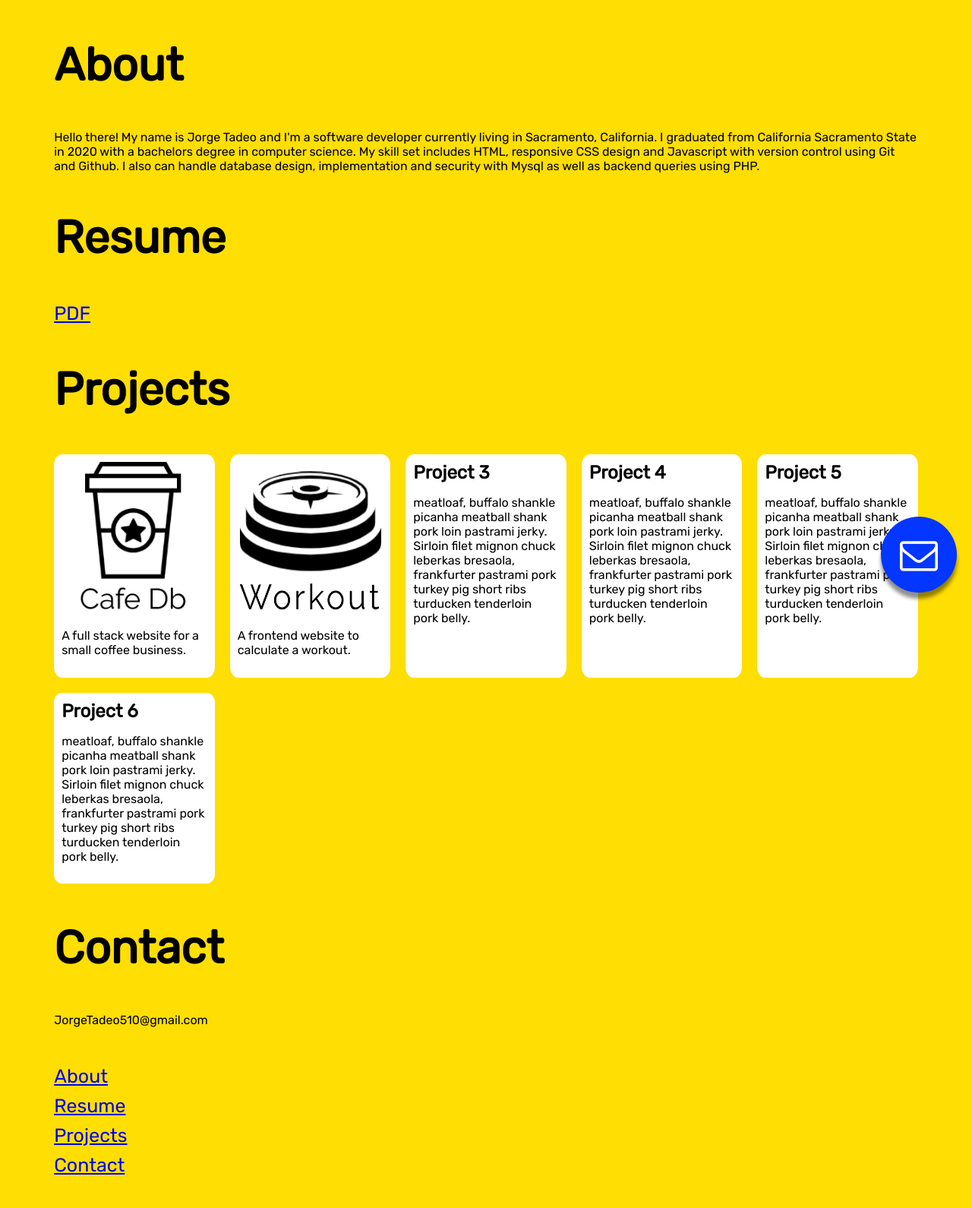
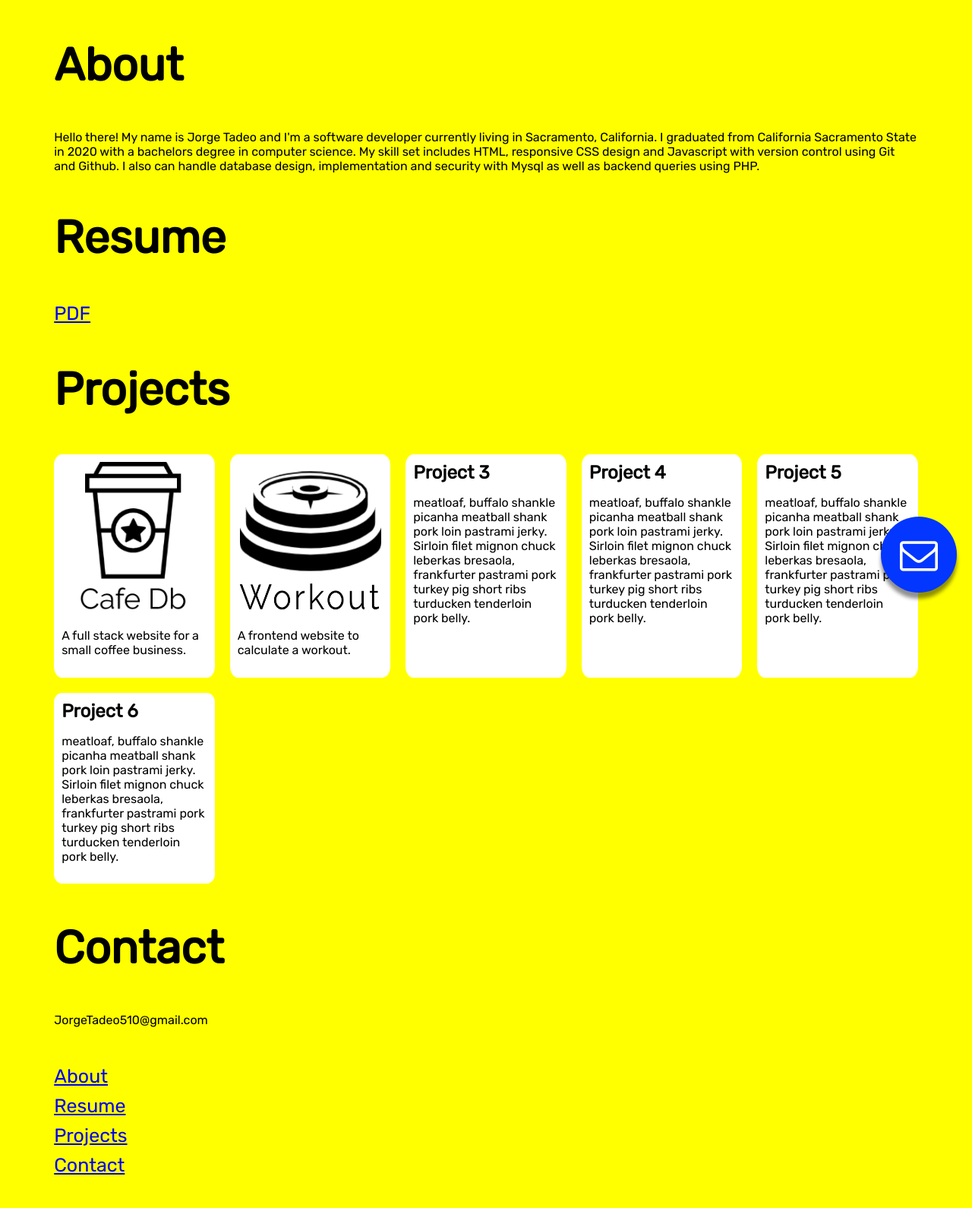
Before and after one commit to JorgeTadeo/PersonalWebSite, a PHP site: page / in a window 1280 px wide. Shown: the whole page at 76% size. Run offline with PHP 8.4, Linux system fonts and the light colour scheme.

Commit message:
added code to test browser on phone

```diff
--- a/index.php
+++ b/index.php
@@ -96,9 +96,28 @@
 	.grid > li > a{
 		text-decoration: none;
 	}
-	.image{
-		min-width: 200px !important;
-		max-width: 1fr !important;
+		@media (min-width: 576px) {
+	    body {
+			background-color: red;
+		}
+	}
+
+	@media (min-width: 768px) {
+	    body {
+			background-color: blue;
+		}
+	}
+
+	@media (min-width: 992px) {
+	    body {
+			background-color: green;
+		}
+	}
+
+	@media (min-width: 1200px) {
+		body {
+			background-color: yellow;
+		}
 	}
 	</style>
   </head>
```
